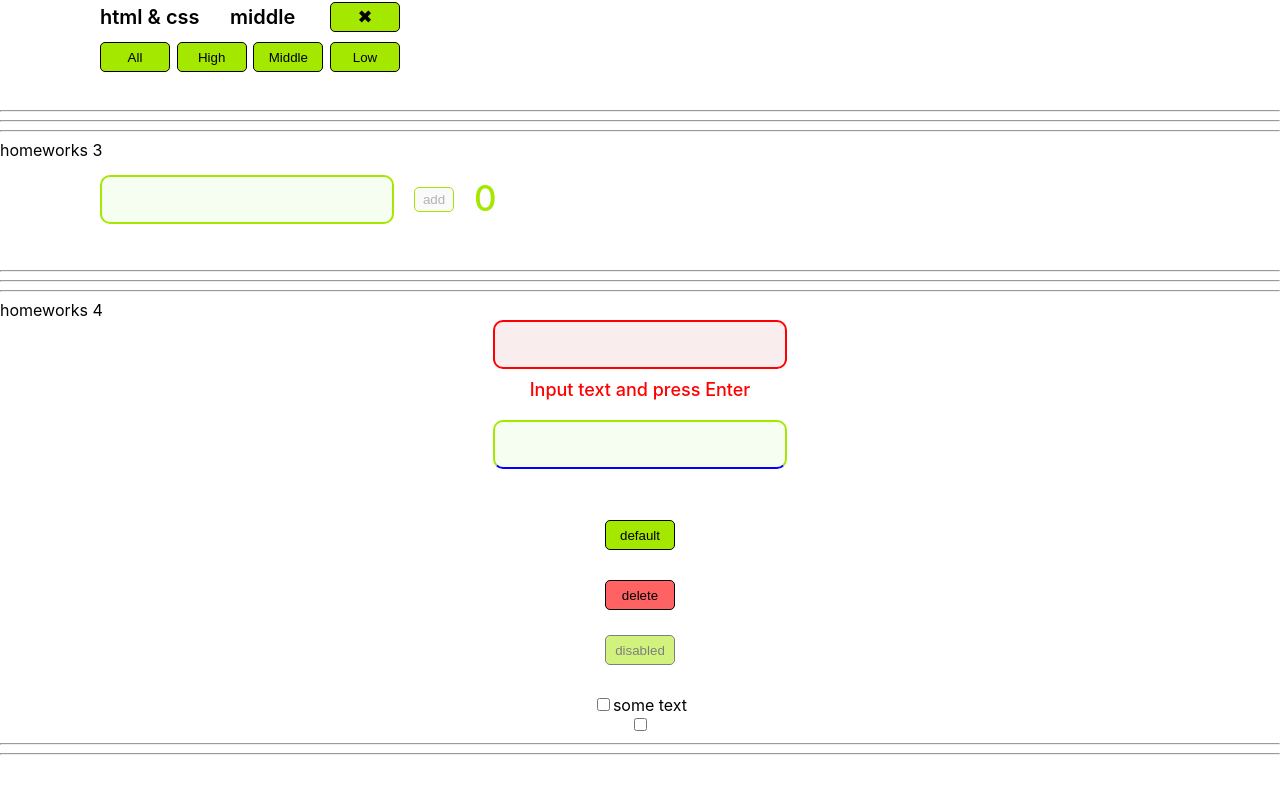
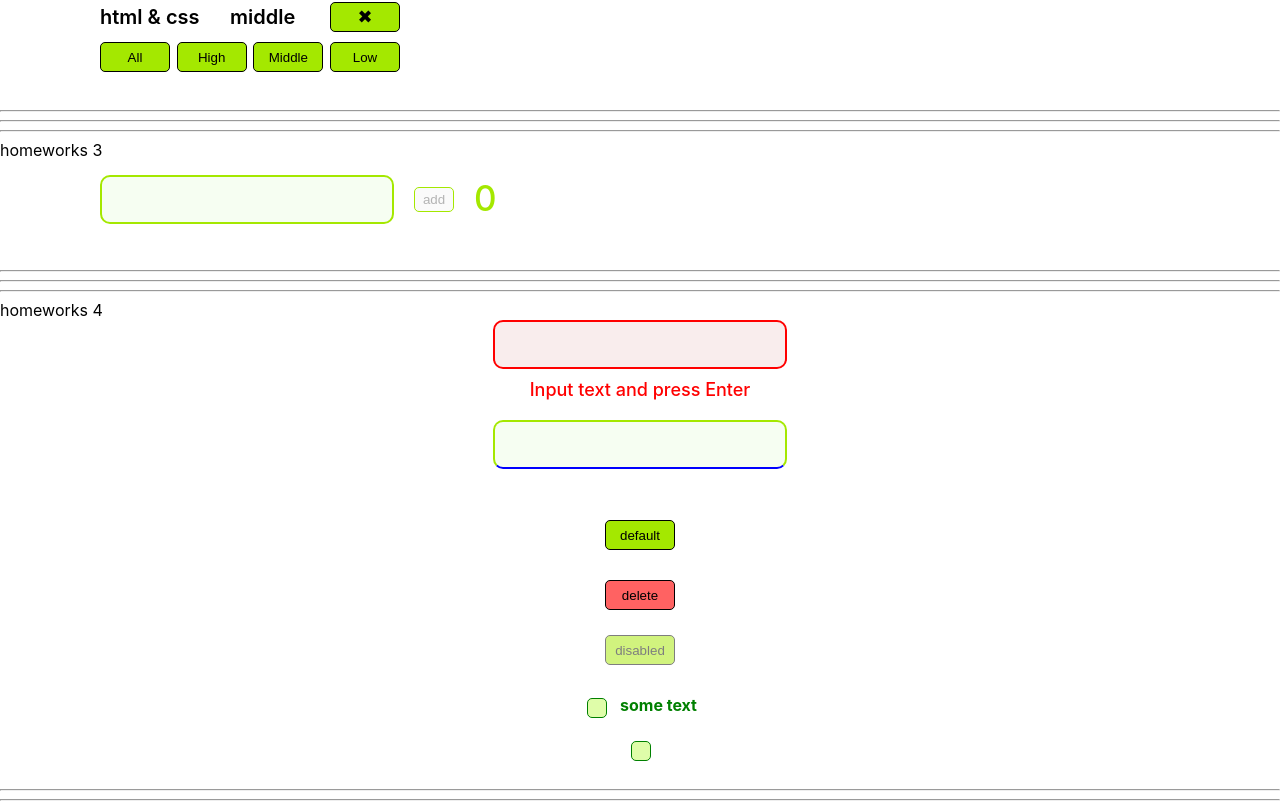
Before and after one commit to tamga05/Homeworks_React, a React (Create React App) app: page / in a window 1280 px wide. Shown: the part 656-1465 px from the top of the page. Before the commit the page ends 1419 px from the top, so only its background shows below. Built offline with nearby package versions, Linux system fonts and the light colour scheme.

Commit message:
add markup SuperCheckbox and finalCheckboxClassName at HW4 component

```diff
--- a/src/p2-homeworks/h4/HW4.tsx
+++ b/src/p2-homeworks/h4/HW4.tsx
@@ -71,9 +71,11 @@ function HW4() {
                 </SuperCheckbox>
 
                 {/*// onChange тоже должен работать*/}
-                <SuperCheckbox checked={checked} onChange={testOnChange}/>
+                <SuperCheckbox
+                    checked={checked}
+                    onChange={testOnChange}/>
+
             </div>
-
             <hr/>
             {/*для личного творчества, могу проверить*/}
             {/*<AlternativeSuperInputText/>*/}
--- a/src/p2-homeworks/h4/common/c2-SuperButton/SuperButton.module.css
+++ b/src/p2-homeworks/h4/common/c2-SuperButton/SuperButton.module.css
@@ -26,7 +26,6 @@
     height: 30px;
     border: 1px solid;
     border-radius: 5px;
-    /*background-color: #A4E800;*/
     margin-bottom: 25px;
     background-color: #ff6262;
 }
--- a/src/p2-homeworks/h4/common/c2-SuperButton/SuperButton.tsx
+++ b/src/p2-homeworks/h4/common/c2-SuperButton/SuperButton.tsx
@@ -17,12 +17,12 @@ const SuperButton: React.FC<SuperButtonPropsType> = (
     }
 ) => {
 
-    const finalClassName = `${red ? s.red : s.default} ${className}`
+    const finalButtonClassName = `${red ? s.red : s.default} ${className}`
 
 
     return (
         <button
-            className={finalClassName}
+            className={finalButtonClassName}
             {...restProps} // отдаём кнопке остальные пропсы если они есть (children там внутри)
         />
     )
--- a/src/p2-homeworks/h4/common/c3-SuperCheckbox/SuperCheckbox.module.css
+++ b/src/p2-homeworks/h4/common/c3-SuperCheckbox/SuperCheckbox.module.css
@@ -1,7 +1,43 @@
 .checkbox {
+    appearance: none;
+    width: 20px;
+    height: 20px;
+    margin-bottom: 20px;
+    cursor: pointer;
+    background-color: #dffda9;
+    border: 1px solid green;
+    border-radius: 5px;
+}
 
+.checkbox:checked {
+    appearance: none;
+    width: 20px;
+    height: 20px;
+    /*background-color: #dffda9;*/
+    /*background-image: url('https://encrypted-tbn0.gstatic.com/images?q=tbn:ANd9GcQjVoYMl9xXh97tbu6yW0-WWnxm01V1Y5rxcA&usqp=CAU');*/
+    background-image: url('https://encrypted-tbn0.gstatic.com/images?q=tbn:ANd9GcRZ7R5YVjJjDg6dvpVdqdpmCcyghGvA12vC_y4V66926Jm0k4QWOYjdWMKbwZkspFtJrmA&usqp=CAU');
+    background-size: contain;
+    background-position: center;
+    background-repeat: no-repeat;
+}
+
+.checkbox:hover {
+    background-color: #A4E800;
+}
+
+.checkbox:focus {
+    background-color: white;
+    box-shadow: 0 0 5px 3px #A4E800;
 }
 
 .spanClassName {
+    height: 20px;
+    font-weight: 700;
+    color: green;
+    margin-left: 10px;
+    cursor: pointer;
+}
 
+.checkboxLabel {
+    display: flex;
 }
--- a/src/p2-homeworks/h4/common/c3-SuperCheckbox/SuperCheckbox.tsx
+++ b/src/p2-homeworks/h4/common/c3-SuperCheckbox/SuperCheckbox.tsx
@@ -1,5 +1,6 @@
 import React, {ChangeEvent, DetailedHTMLProps, InputHTMLAttributes} from 'react'
 import s from './SuperCheckbox.module.css'
+import {v1} from 'uuid';
 
 
 // тип пропсов обычного инпута
@@ -23,18 +24,23 @@ const SuperCheckbox: React.FC<SuperCheckboxPropsType> = (
 ) => {
 
     const onChangeCallback = (e: ChangeEvent<HTMLInputElement>) => {
-        // сделайте так чтоб работал onChange и onChangeChecked
+        // сделайте так, чтобы работал onChange и onChangeChecked
+        console.log('The checkbox was toggled');
+        // onChangeChecked(e.currentTarget.checked)
+        onChange && onChange(e)
+        onChangeChecked && onChangeChecked(e.currentTarget.checked)
     }
 
-    const finalInputClassName = `${s.checkbox} ${className ? className : ''}`
+    const finalCheckboxClassName = `${s.checkbox} ${className ? className : ''}`
 
 
     return (
-        <label>
+        <label className={s.checkboxLabel}>
             <input
+                id={v1()}
                 type={'checkbox'}
                 onChange={onChangeCallback}
-                className={finalInputClassName}
+                className={finalCheckboxClassName}
 
                 {...restProps} // отдаём инпуту остальные пропсы если они есть (checked например там внутри)
             />
```
